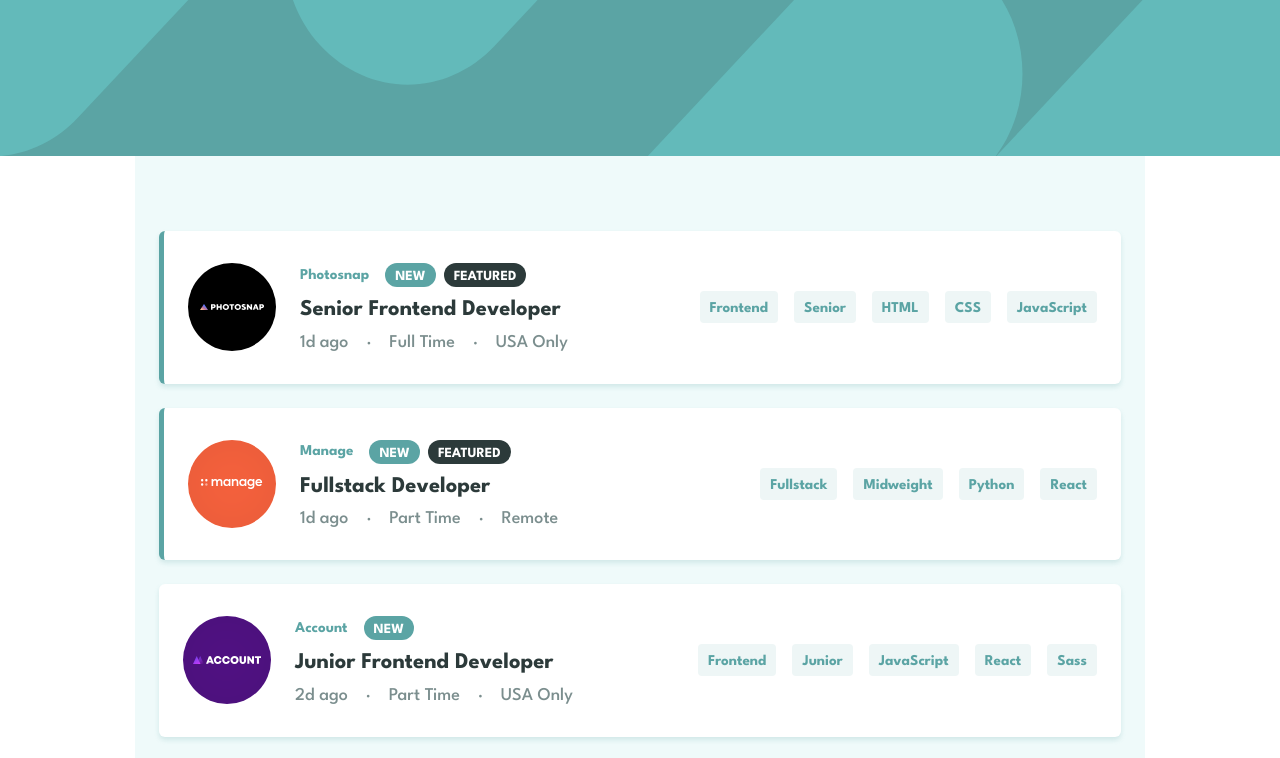
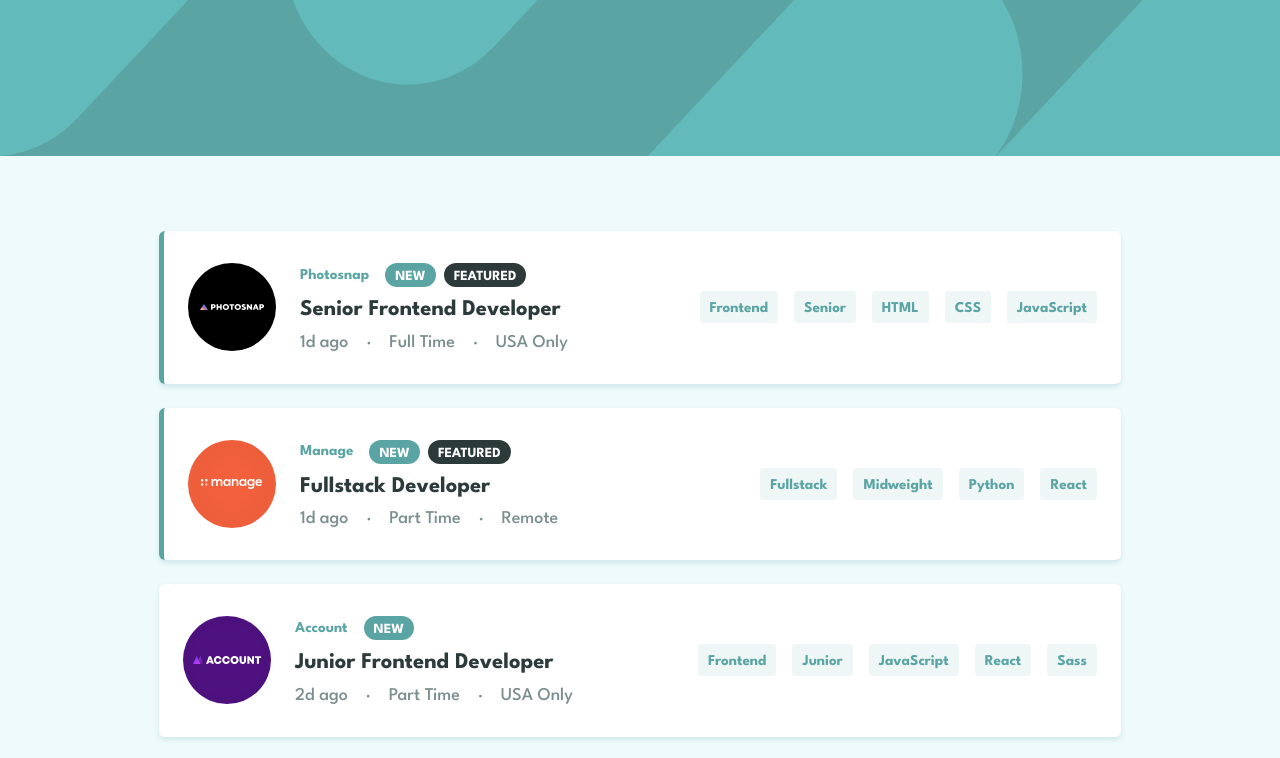
Before and after one commit to Mhmd-Tarek-Mhmd/job-posts, a plain HTML site: page index.html in a window 1280 px wide. Shown: the top 758 px of the page. Drawn offline with Linux system fonts and the light colour scheme.

Commit message:
EDIT: base styles

```diff
--- a/index.html
+++ b/index.html
@@ -123,6 +123,13 @@
         }
       }
 
+      /* Base */
+      body {
+        min-height: 100vh;
+        background-color: var(--body-bg);
+        font: 500 15px/1 "League Spartan", sans-serif;
+      }
+
       /* App Layouts */
       .app__header {
         height: 156px;
@@ -142,8 +149,6 @@
         margin-inline: auto;
         padding-inline: 24px;
         min-height: calc(100vh - 156px);
-        background-color: var(--body-bg);
-        font: 500 15px/1 "League Spartan", sans-serif;
       }
 
       /* App Filters */
```
